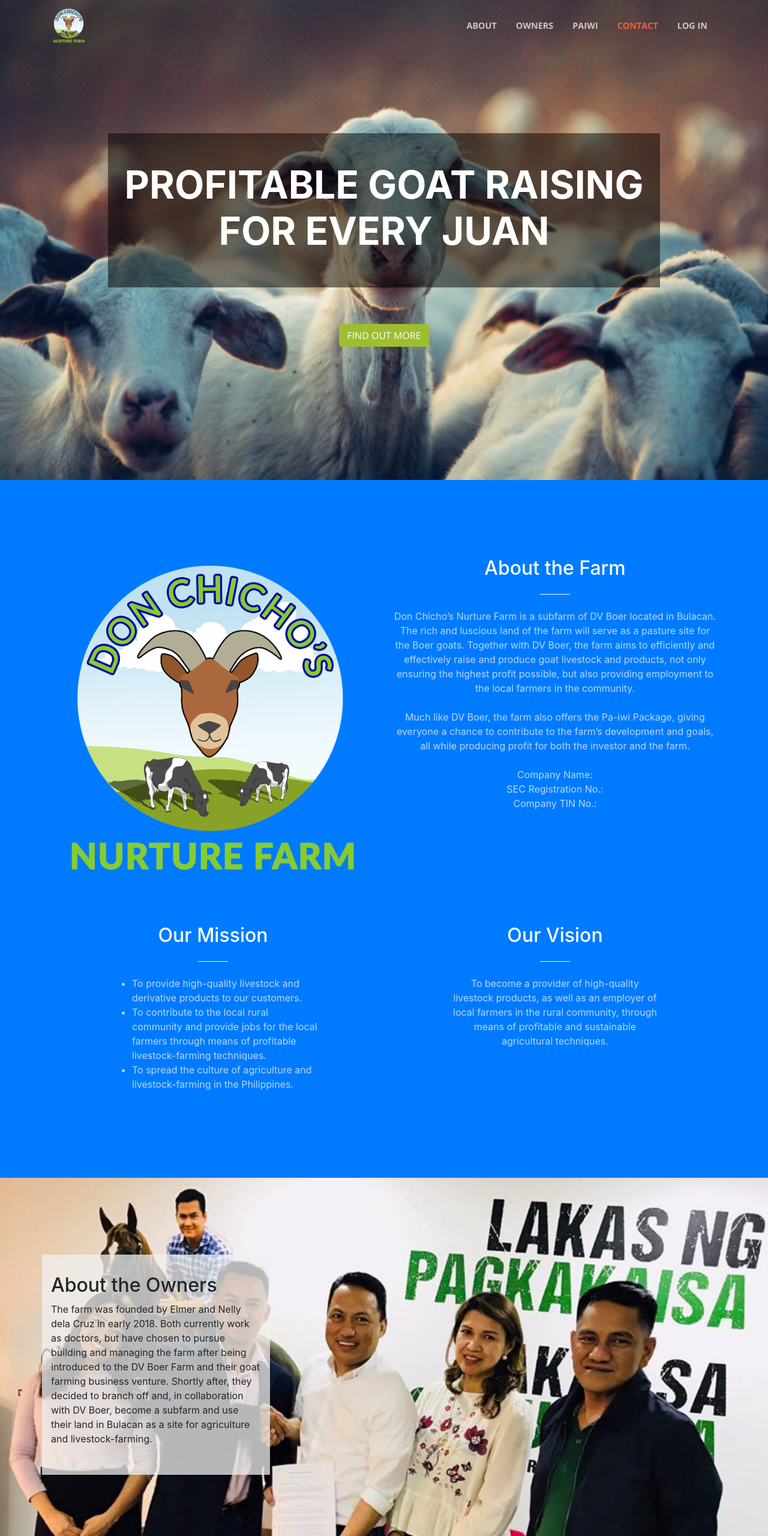
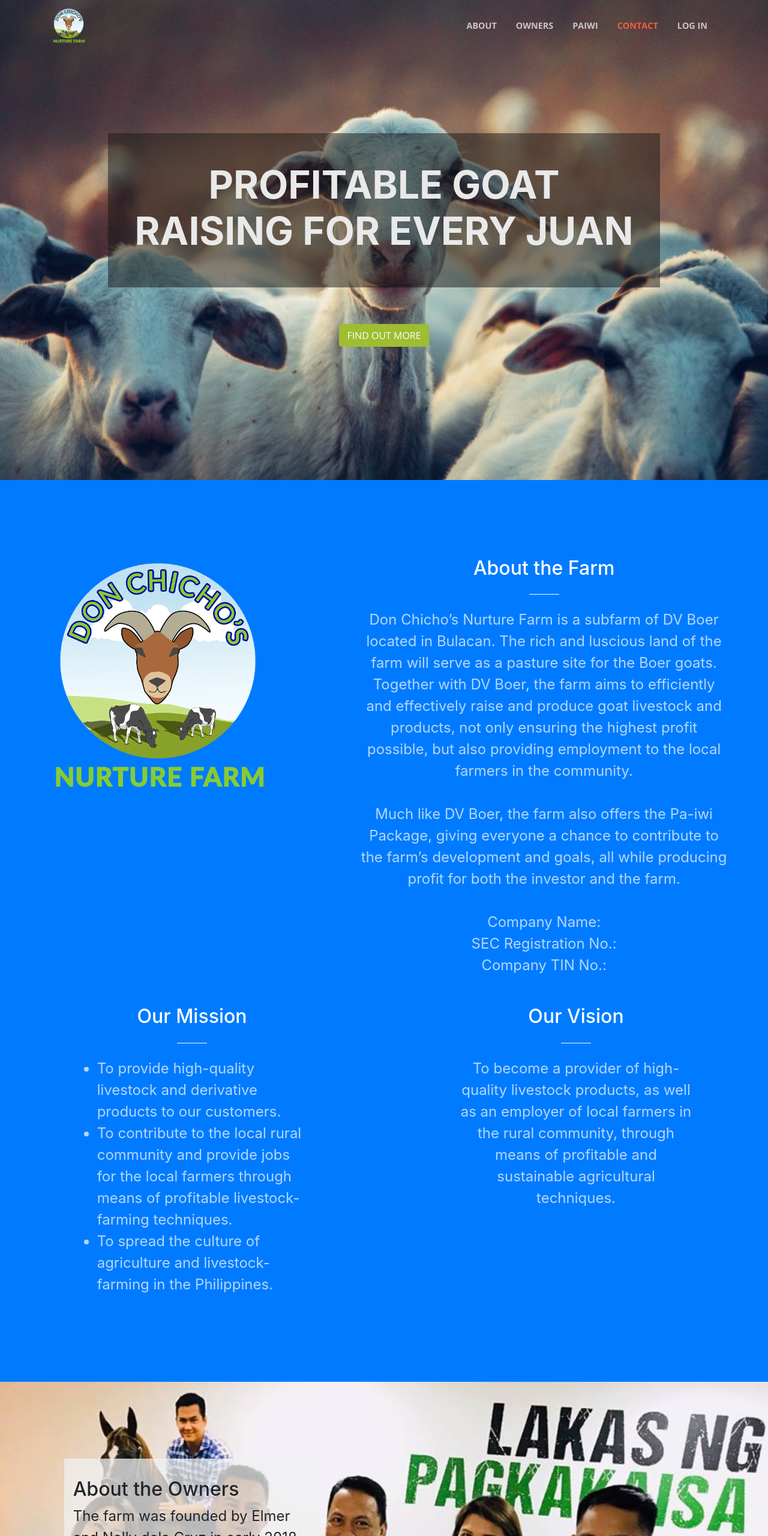
Before and after one commit to DEGABGED/dcnf-landing-page, a website with bundled scripts: page index.html in a window 1280 px wide. Shown: the top 2560 px of the page at 60% size. Built offline with nearby package versions, Linux system fonts and the light colour scheme.

Commit message:
CSS tabulation, font size and color, container width

```diff
--- a/css/custom.css
+++ b/css/custom.css
@@ -6,13 +6,18 @@
   font-family: 'Lato', 'Helvetica', sans-serif;
 }
 
+p, ul {
+  font-size: 24px;
+}
+
 #navbar-logo {
   height: 3em;
 }
 
 .white-text-img {
-      padding: 3em 0em;
-      background-color: rgba(0,0,0,0.5);
+  padding: 3em 2em;
+  color: #e9e9e9;
+  background-color: rgba(25,25,25,0.5);
   z-index:0;
 }
 
@@ -21,7 +26,7 @@
 }
 
 #gallery {
-      display: none;
+  display: none; /* No gallery of pictures yet */
 }
 
 #about-img {
--- a/index.html
+++ b/index.html
@@ -59,7 +59,7 @@
               <a class="nav-link js-scroll-trigger" href="#contact">Contact</a>
             </li>
             <li class="nav-item">
-              <a class="nav-link" href="#">Log in</a>
+              <a class="nav-link" href="https://paiwionline.com/dvboer/login">Log in</a>
             </li>
           </ul>
         </div>
@@ -87,9 +87,9 @@
 
     <!-- About -->
     <section class="bg-primary" id="about">
-      <div class="container">
+      <div class="container-fluid">
         <div class="row">
-          <div class="col-lg-6 mx-auto text-center">
+          <div class="col-lg-4 mx-auto text-center">
             <img id="about-img" src="img/logo.png" />
           </div>
           <div class="col-lg-6 mx-auto text-center">
@@ -135,15 +135,15 @@
 
     <!-- About the Owners -->
     <section id="owners" class="owners-img">
-      <div class="container">
+      <div class="container-fluid">
         <div class="row">
-          <div class="col-lg-4 owners-text">
+          <div class="col-lg-4 mx-auto owners-text">
             <h2 class="section-heading">About the Owners</h2>
             <p class="mb4">
               The farm was founded by Elmer and Nelly dela Cruz in early 2018. Both currently work as doctors, but have chosen to pursue building and managing the farm after being introduced to the DV Boer Farm and their goat farming business venture. Shortly after, they decided to branch off and, in collaboration with DV Boer, become a subfarm and use their land in Bulacan as a site for agriculture and livestock-farming.
             </p>
           </div>
-          <div class="col-lg-4">
+          <div class="col-lg-4 mx-auto">
           </div>
         </div>
       </div>
```
Lines whose indentation alone changed are shown as unchanged.
